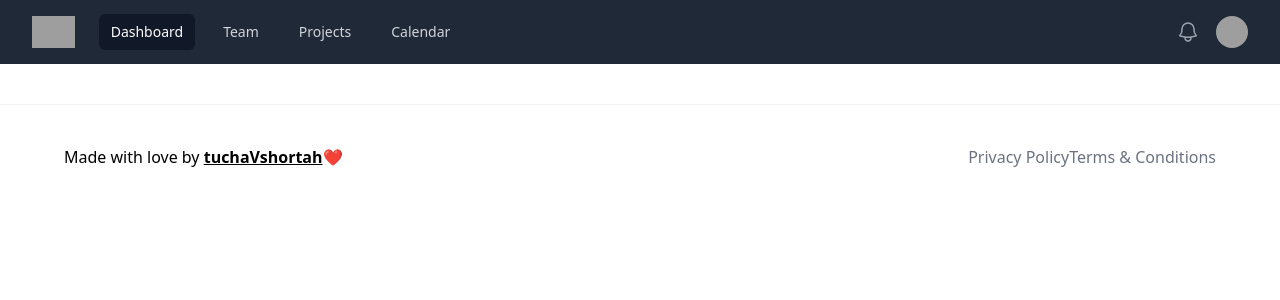
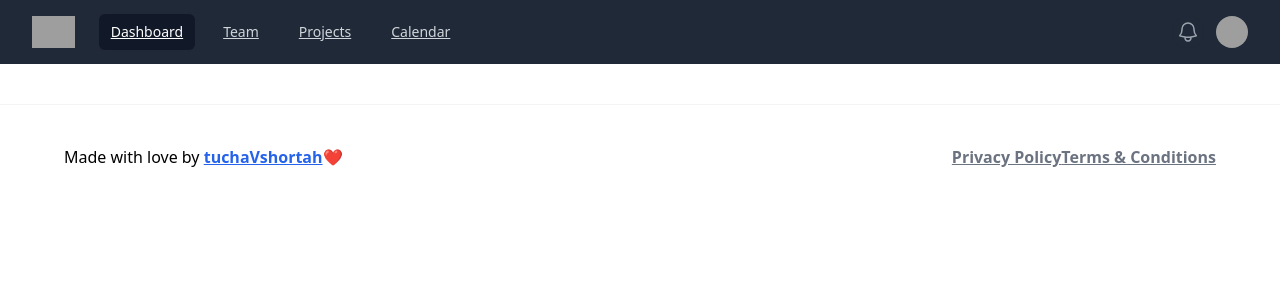
Before and after one commit to tuchaVshortah/clamgui-rs, a Next.js app in the folder clamgui-app/: page / in a window 1280 px wide. Shown: the top 300 px of the page. Built offline with nearby package versions, Linux system fonts and the light colour scheme; grey boxes are pictures that could not be loaded.

Commit message:
Add global styles for links

```diff
--- a/clamgui-app/app/globals.css
+++ b/clamgui-app/app/globals.css
@@ -1,3 +1,12 @@
 @tailwind base;
 @tailwind components;
 @tailwind utilities;
+
+@layer base {
+    a {
+        @apply text-blue-600;
+        @apply font-bold;
+        @apply underline;
+        @apply hover:text-blue-800;
+    }
+}
```
